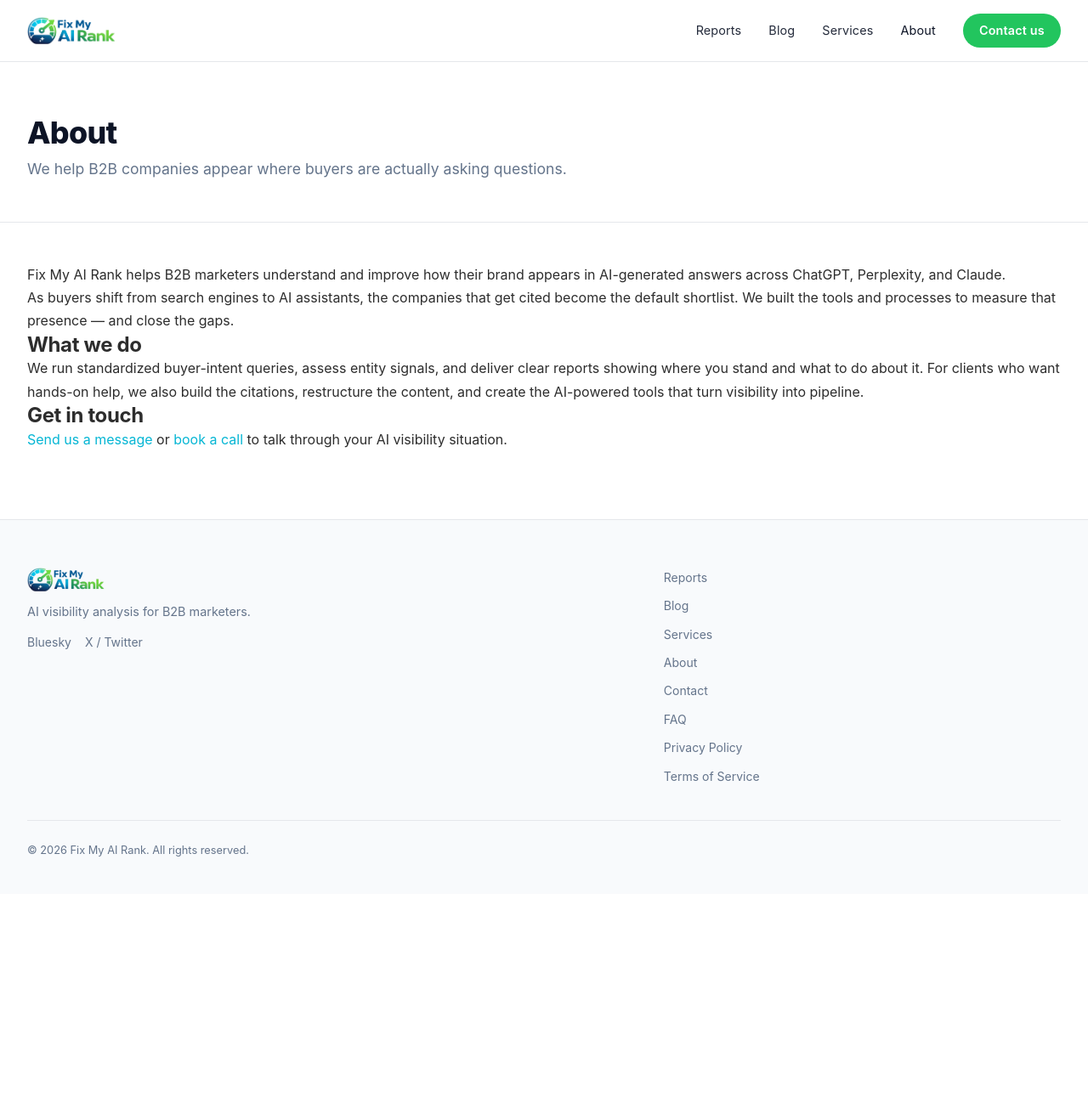
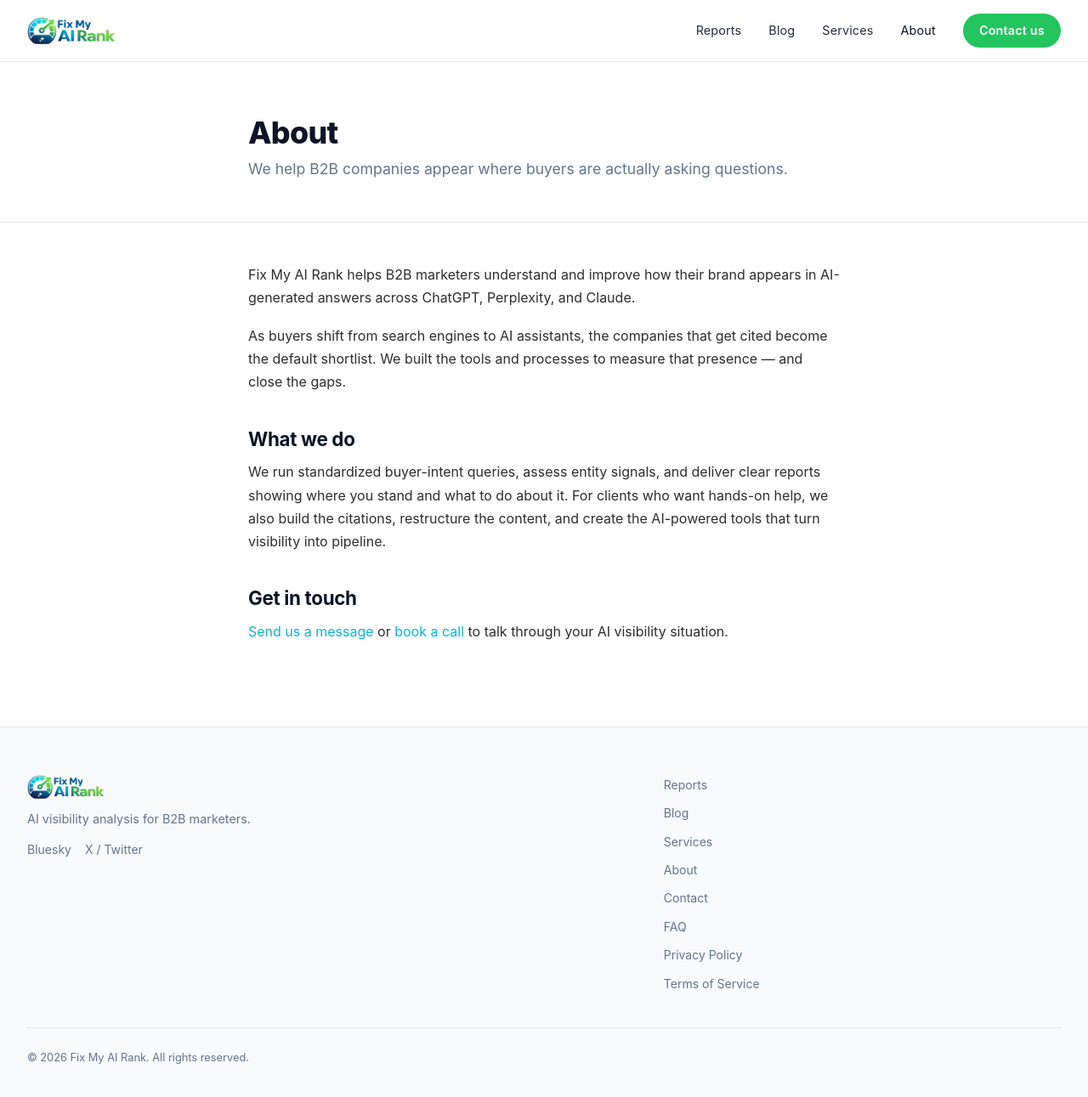
Before and after one commit to timdailey/FMAR-Website, a Jekyll site: the page built from about/index.html, in a window 1280 px wide and 1296 px high. Shown: the top 1291 px of the window at 85% size. Built offline with Jekyll 4.4.1, drawn with Linux system fonts in a browser that asks for light colours; some web fonts are replaced.

Commit message:
Use narrow container and add prose styles
Switch page layout containers to .container--narrow and add a .prose wrapper for page content to constrain width and apply typographic styling. Introduces CSS rules for .prose (h2, h3, p, ul/ol, li, a) to improve spacing, hierarchy and link color for better readability.

```diff
--- a/_layouts/page.html
+++ b/_layouts/page.html
@@ -2,13 +2,13 @@
 layout: default
 ---
 <div class="page-hero">
-  <div class="container">
+  <div class="container--narrow">
     <h1>{{ page.title }}</h1>
     {% if page.description %}<p class="page-lead">{{ page.description }}</p>{% endif %}
   </div>
 </div>
 <div class="page-content">
-  <div class="container">
+  <div class="container--narrow prose">
     {{ content }}
   </div>
 </div>
--- a/assets/css/main.css
+++ b/assets/css/main.css
@@ -346,6 +346,14 @@
 .page-lead { font-size: 1.1rem; color: var(--color-muted); margin-top: 0.5rem; line-height: 1.6; }
 .page-content { padding: 3rem 0 5rem; }
 
+/* ── Prose (page layout content) ── */
+.prose h2 { font-size: 1.4rem; font-weight: 700; color: var(--color-text); margin: 2.5rem 0 0.75rem; }
+.prose h3 { font-size: 1.1rem; font-weight: 700; color: var(--color-text); margin: 1.75rem 0 0.5rem; }
+.prose p  { margin-bottom: 1.1rem; line-height: 1.7; }
+.prose ul, .prose ol { margin: 0.5rem 0 1.25rem 1.5rem; }
+.prose li { margin-bottom: 0.4rem; line-height: 1.6; }
+.prose a  { color: var(--color-cyan); }
+
 /* ── FAQ accordion ── */
 .faq-list { list-style: none; }
 .faq-item { border-bottom: 1px solid var(--color-border); }
```
